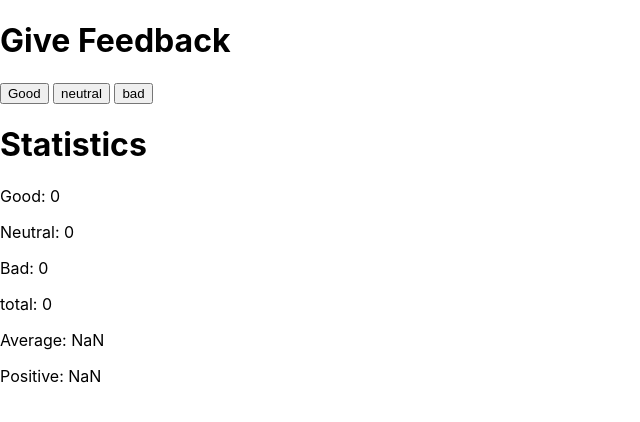
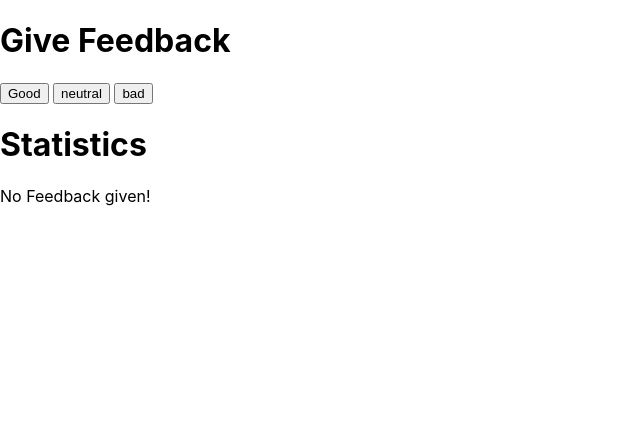
Before and after one commit to gkowalc/fullstackopen, a React (Create React App) app: page / in a window 1280 px wide. Shown: the top 422 px of the page, without its empty margins (0-640 px from the left). Built offline with nearby package versions, Linux system fonts and the light colour scheme.

Commit message:
exercise 1.9

```diff
--- a/src/App.js
+++ b/src/App.js
@@ -1,6 +1,14 @@
 import React, { useState } from 'react'
 const Statistics = (props) => {
-  return (<div>
+    if (props.statisticpropdata.good == 0 && props.statisticpropdata.neutral == 0 && props.statisticpropdata.bad ==0) {
+      return <div>No Feedback given!</div>
+    }
+  return (
+
+  <div>
+       <p>Good: {props.statisticpropdata.good} </p>
+      <p>Neutral: {props.statisticpropdata.neutral}</p>
+      <p>Bad: {props.statisticpropdata.bad}</p>
    <p>total: {props.statisticpropdata.good + props.statisticpropdata.neutral + props.statisticpropdata.bad}</p>
 <p>Average: {(props.statisticpropdata.good - props.statisticpropdata.bad)/(props.statisticpropdata.good + props.statisticpropdata.neutral +props.statisticpropdata.bad )}</p>
 <p>Positive: {(props.statisticpropdata.good/(props.statisticpropdata.good + props.statisticpropdata.neutral +props.statisticpropdata.bad ))* 100}</p>
@@ -23,9 +31,8 @@ const App = () => {
       <h1>Give Feedback</h1>
       <button onClick={()=> {setGood(good + 1)}}> Good</button> <button onClick={()=> {setNeutral(neutral + 1)}} >neutral</button> <button onClick={()=> {setBad(bad + 1)}}>bad</button>
       <h1>Statistics</h1>
-      <p>Good: {good} </p>
-      <p>Neutral: {neutral}</p>
-      <p>Bad: {bad}</p>
+
+
       <Statistics  statisticpropdata = {Statisticprops}/>
 
     </div>
```
